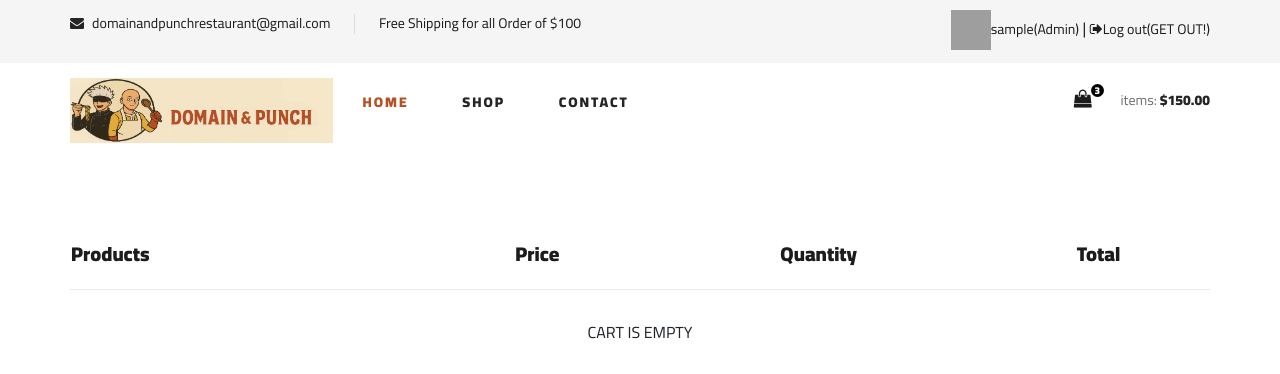
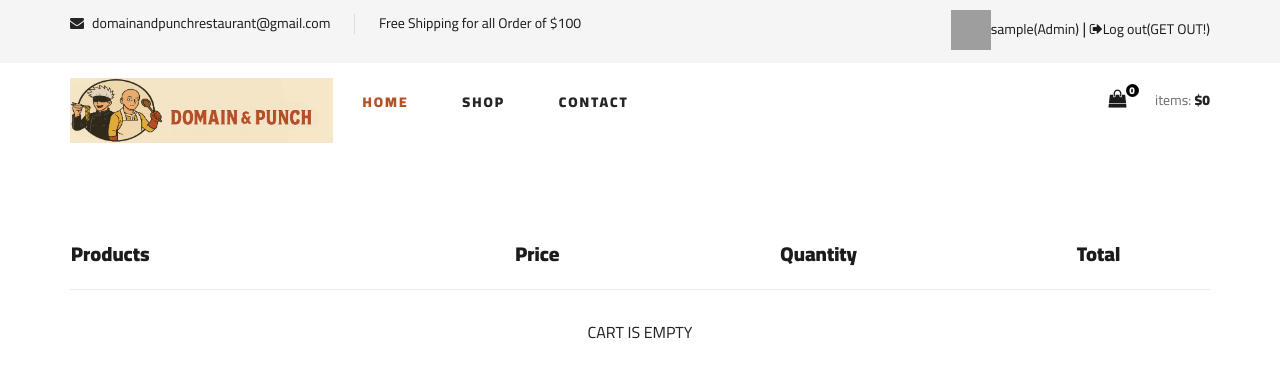
Before and after one commit to kerem212012/anime_restaurant, a Django app: page /shopping-cart in a window 1280 px wide. Shown: the top 374 px of the page. Run offline with Django 5.2, Linux system fonts and the light colour scheme; the visitor is signed in with stand-in values (Sample User, id 1); data that the repository does not hold is empty; parts of the project's set-up code (start-up, migrations or seed data) failed here and were passed over; some libraries are stand-ins or nearby versions; grey boxes are pictures that could not be loaded.

Commit message:
Add cart removal and update requirements

```diff
--- /dev/null
+++ b/area/context_processors.py
@@ -0,0 +1,15 @@
+from .models import Order
+
+def cart_info(request):
+    if not request.user.is_authenticated:
+        return {'cart_count': 0, 'cart_total': 0}
+
+    order = Order.objects.filter(user=request.user, is_draft=True).first()
+    if not order:
+        return {'cart_count': 0, 'cart_total': 0}
+
+    items = order.orders.all()
+    return {
+        'cart_count': sum(item.quantity for item in items),
+        'cart_total': sum(item.price * item.quantity for item in items),
+    }
--- a/area/templates/area/shopping-cart.html
+++ b/area/templates/area/shopping-cart.html
@@ -37,7 +37,7 @@
                                 </div>
                             </td>
                             <td class="shoping__cart__total">
-                                $100
+                                ${{ item.price|floatformat:2|add:"0"|floatformat:2 }}
                             </td>
                             <td class="shoping__cart__item__close">
                                 <a href="{% url 'area:remove_from_cart' product_type='food' uuid=item.product.uuid %}"
--- a/area/views.py
+++ b/area/views.py
@@ -64,39 +64,44 @@ def product(request, uuid):
         'product_type': product._meta.model_name
     })
 
+
 def shopping_cart(request):
-    order = Order.objects.filter(user=request.user,is_draft=True).first()
+    order = Order.objects.filter(user=request.user, is_draft=True).first()
     items = order.orders.all() if order else []
     total = sum(item.price * item.quantity for item in items)
-    return render(request,"area/shopping-cart.html",context={
-        "order":order,
-        "items":items,
-        "total":total,
+    return render(request, "area/shopping-cart.html", context={
+        "order": order,
+        "items": items,
+        "total": total,
     })
 
+
 def checkout(request):
-    return render(request,"area/checkout.html")
+    return render(request, "area/checkout.html")
+
 
 @login_required
-def add_to_cart(request, product_type,uuid):
-    content_type = get_object_or_404(ContentType,model=product_type)
+def add_to_cart(request, product_type, uuid):
+    content_type = get_object_or_404(ContentType, model=product_type)
     model_class = content_type.model_class()
-    product=get_object_or_404(model_class,uuid=uuid)
-    order,_=Order.objects.get_or_create(user=request.user,is_draft=True)
-    element = OrderElement.objects.filter(order=order,content_type=content_type,object_id=product.id).first()
+    product = get_object_or_404(model_class, uuid=uuid)
+    order, _ = Order.objects.get_or_create(user=request.user, is_draft=True)
+    element = OrderElement.objects.filter(order=order, content_type=content_type, object_id=product.id).first()
     if element:
         element.quantity += 1
         element.save()
     else:
-        OrderElement.objects.create(order=order,content_type=content_type,object_id=product.id,quantity=1,price=product.price)
+        OrderElement.objects.create(order=order, content_type=content_type, object_id=product.id, quantity=1,
+                                    price=product.price)
     return redirect("area:shopping-cart")
 
+
 @login_required
-def remove_from_cart(request, product_type,uuid):
+def remove_from_cart(request, product_type, uuid):
     content_type = get_object_or_404(ContentType, model=product_type)
     model_class = content_type.model_class()
     product = get_object_or_404(model_class, uuid=uuid)
-    order, _ = Order.objects.get_or_create(user=request.user, is_draft=True)
+    order = Order.objects.filter(user=request.user, is_draft=True).first()
     if not order:
         return redirect("area:shopping-cart")
     element = OrderElement.objects.filter(order=order, content_type=content_type, object_id=product.id).first()
--- a/requirement.txt
+++ b/requirements.txt
@@ -2,3 +2,5 @@ Django==5.2.2
 environs==14.2.0
 pillow==11.2.1
 django-phonenumber-field==8.1.0
+phonenumbers==9.0.10
+django-debug-toolbar==6.0.0
--- a/templates/base.html
+++ b/templates/base.html
@@ -37,9 +37,13 @@
     </div>
     <div class="humberger__menu__cart">
         <ul>
-            <li><a href="shopping-cart"><i class="fa fa-shopping-bag"></i> <span>3</span></a></li>
+            <li>
+                <a href="{% url 'area:shopping-cart' %}">
+                    <i class="fa fa-shopping-bag"></i> <span>{{ cart_count }}</span>
+                </a>
+            </li>
         </ul>
-        <div class="header__cart__price">item: <span>$150.00</span></div>
+        <div class="header__cart__price">items: <span>${{ cart_total }}</span></div>
     </div>
     <div class="humberger__menu__widget">
         <div class="header__top__right__auth">
@@ -49,10 +53,12 @@
             <a href="{% url 'user:login' %}"><i class="fa fa-user"></i> Login</a>
             {% else %}
             {% if user.is_superuser %}
-            <a href="{% url 'user:profile' %}"><img src="{{ user.picture.url }}" alt="profile picture" width="40" height="40"> {{ user }}(Admin)</a>
+            <a href="{% url 'user:profile' %}"><img src="{{ user.picture.url }}" alt="profile picture" width="40"
+                                                    height="40"> {{ user }}(Admin)</a>
             |
             {% else %}
-            <a href="{% url 'user:profile' %}"><img src="{{ user.picture.url }}" alt="profile picture" width="40" height="40"> {{ user }}</a>
+            <a href="{% url 'user:profile' %}"><img src="{{ user.picture.url }}" alt="profile picture" width="40"
+                                                    height="40"> {{ user }}</a>
             |
             {% endif %}
             <a href="{% url 'user:logout' %}"><i class="fa fa-sign-out"></i>Log out(GET OUT!)</a>
@@ -98,10 +104,12 @@
                             <a href="{% url 'user:login' %}"><i class="fa fa-user"></i> Login</a>
                             {% else %}
                             {% if user.is_superuser %}
-                            <a href="{% url 'user:profile' %}"><img src="{{ user.picture.url }}" alt="profile picture" width="40" height="40">{{ user }}(Admin)</a>
+                            <a href="{% url 'user:profile' %}"><img src="{{ user.picture.url }}" alt="profile picture"
+                                                                    width="40" height="40">{{ user }}(Admin)</a>
                             |
                             {% else %}
-                            <a href="{% url 'user:profile' %}"><img src="{{ user.picture.url }}" alt="profile picture" width="40" height="40"> {{ user }}</a>
+                            <a href="{% url 'user:profile' %}"><img src="{{ user.picture.url }}" alt="profile picture"
+                                                                    width="40" height="40"> {{ user }}</a>
                             |
                             {% endif %}
                             <a href="{% url 'user:logout' %}"><i class="fa fa-sign-out"></i>Log out(GET OUT!)</a>
@@ -131,9 +139,13 @@
             <div class="col-lg-3">
                 <div class="header__cart">
                     <ul>
-                        <li><a href="shopping-cart"><i class="fa fa-shopping-bag"></i> <span>3</span></a></li>
+                        <li>
+                            <a href="{% url 'area:shopping-cart' %}">
+                                <i class="fa fa-shopping-bag"></i> <span>{{ cart_count }}</span>
+                            </a>
+                        </li>
                     </ul>
-                    <div class="header__cart__price">items: <span>$150.00</span></div>
+                    <div class="header__cart__price">items: <span>${{ cart_total }}</span></div>
                 </div>
             </div>
         </div>
```
Also changed, not shown: anime_restaurant/settings.py (+7 -12 lines), 1 other file.
